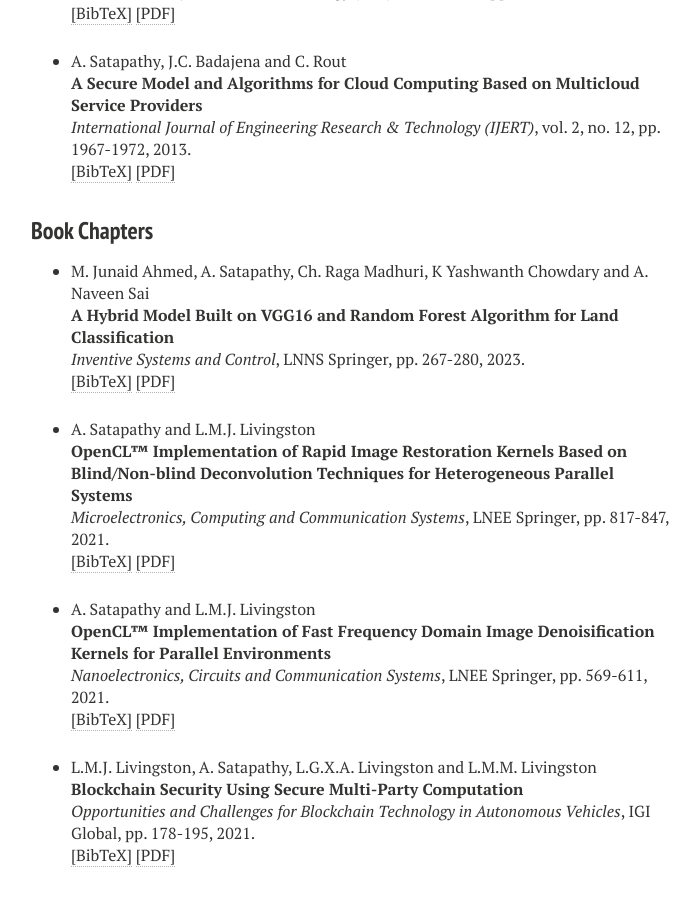
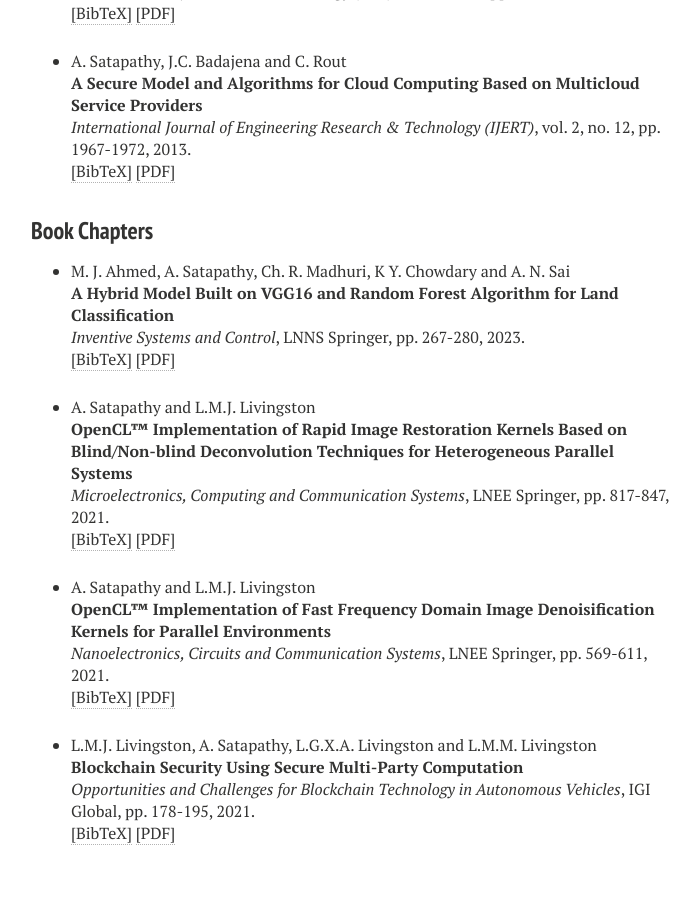
Before and after one commit to ashutoshsatapathy1990/ashutoshsatapathy1990.github.io, a Jekyll site: the page built from publications.md, in a window 1280 px wide and 900 px high, scrolled down 1159 px. Shown: the whole window, without its empty margins (289-989 px from the left). Built offline with Jekyll 4.4.1, drawn with Linux system fonts in a browser that asks for light colours; nearby versions of some CDN libraries.

Commit message:
Update publications.html

```diff
--- a/_layouts/publications.html
+++ b/_layouts/publications.html
@@ -313,7 +313,7 @@ pp. 1967-1972,
 <ul class="biblist">
 <!-- Item: ahmed2023hybrid -->
 <li ><p>
-M. Junaid Ahmed, A. Satapathy, Ch. Raga Madhuri, K Yashwanth Chowdary and A. Naveen Sai
+M. J. Ahmed, A. Satapathy, Ch. R. Madhuri, K Y. Chowdary and A. N. Sai
 <br><b>A Hybrid Model Built on VGG16 and Random Forest Algorithm for Land Classification</b><br>
 <i> Inventive Systems and Control</i>,
 LNNS Springer,
@@ -327,7 +327,7 @@ pp. 267-280,
 <pre>
 @inproceedings{ahmed2023hybrid,
   title={A Hybrid Model Built on VGG16 and Random Forest Algorithm for Land Classification},
-  author={M. Junaid Ahmed, A. Satapathy, Ch. Raga Madhuri, K Yashwanth Chowdary and A. Naveen Sai},
+  author={M. J. Ahmed, A. Satapathy, Ch. R. Madhuri, K Y. Chowdary and A. N. Sai},
   booktitle={Inventive Systems and Control: Proceedings of ICISC 2023},
   pages={267--280},
   year={2023},
```
